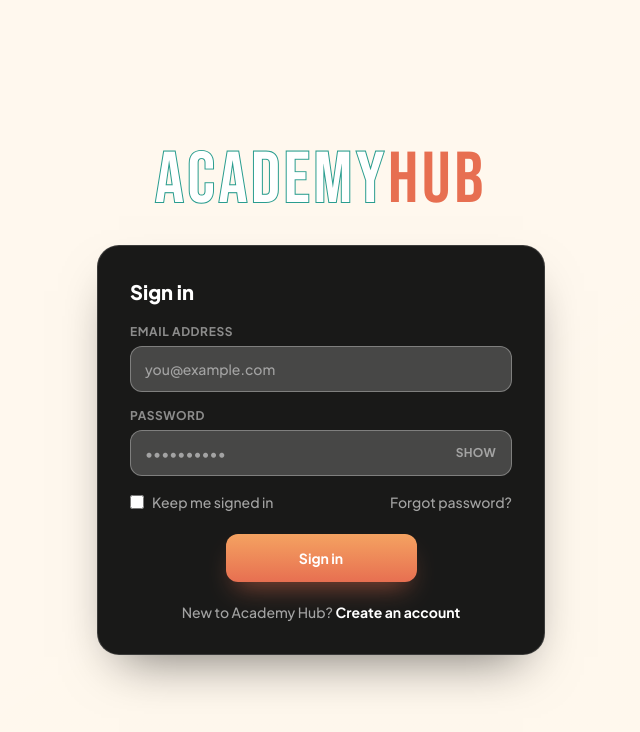
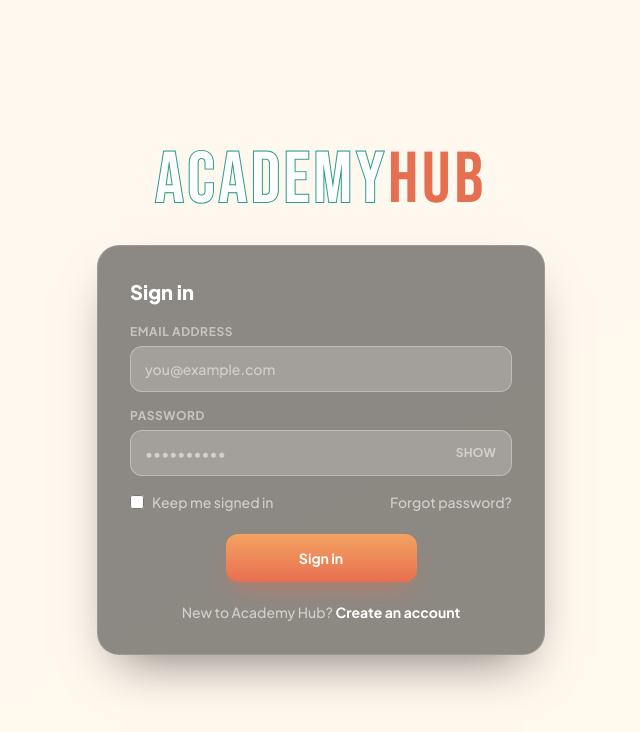
Before and after one commit to khaledAbdelwadod/academy-hub-frontend, a React (Vite) app: page / in a window 1280 px wide. Shown: the top 732 px of the page, without its empty margins (319-959 px from the left). Built offline with nearby package versions, Linux system fonts and the light colour scheme.

Commit message:
release 1.0.0 v12

```diff
--- a/src/components/auth/AuthCard.tsx
+++ b/src/components/auth/AuthCard.tsx
@@ -32,7 +32,7 @@ export function AuthCard(): ReactElement {
 
   return (
     <div
-      className={`relative w-full rounded-[22px] border border-white/15 bg-black/90 px-8 py-8 shadow-[0_24px_50px_-22px_rgba(0,0,0,0.55)] backdrop-blur-2xl backdrop-saturate-150 transition-[max-width] duration-300 ${cardWidthClass}`}
+      className={`relative w-full rounded-[22px] border border-white/15 bg-black/45 px-8 py-8 shadow-[0_24px_50px_-22px_rgba(0,0,0,0.55)] backdrop-blur-2xl backdrop-saturate-150 transition-[max-width] duration-300 ${cardWidthClass}`}
     >
       <div key={mode} className="animate-panel-in">
         {mode === "signin" && (
```
